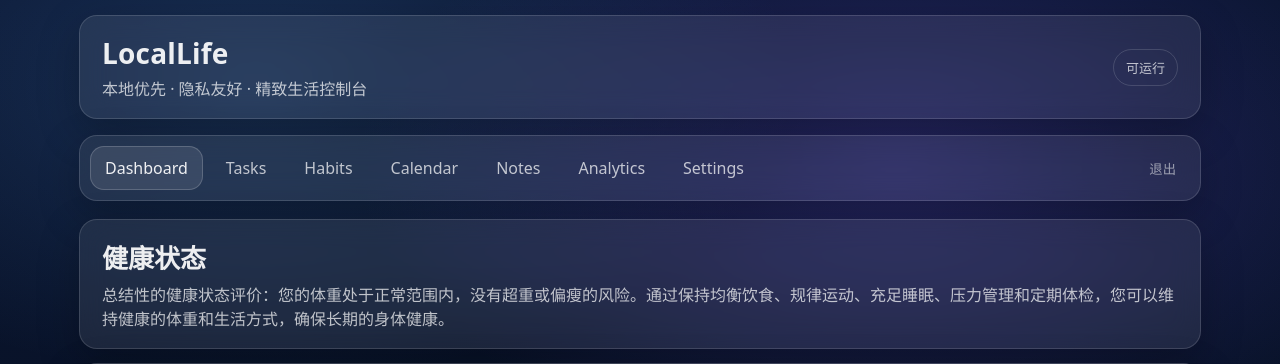
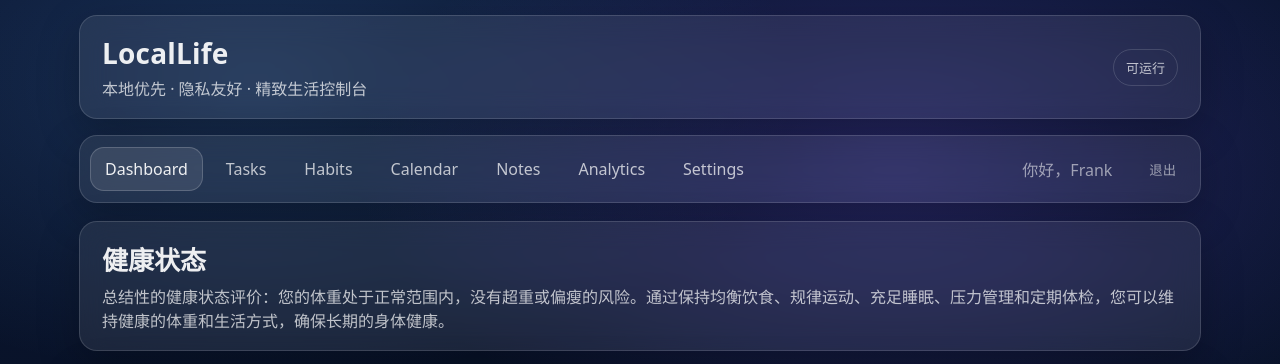
Before and after one commit to YYDW-i/personallife, a Django app: page / in a window 1280 px wide. Shown: the top 364 px of the page. Run offline with Django 5.2, Linux system fonts and the light colour scheme; a user stored in the database is signed in; data comes from the database, SQL or seed files in the repository.

Commit message:
添加用户名登录后显示的功能

```diff
--- a/templates/base.html
+++ b/templates/base.html
@@ -39,6 +39,7 @@
       {% endif %}
 
       {% if user.is_authenticated %}
+        <span class="tab subtle">你好，{{ user.username }}</span>
         <form method="post" action="{% url 'logout' %}" style="display:inline;">
           {% csrf_token %}
           <button type="submit" class="tab subtle" style="background:transparent;border:0;cursor:pointer;">
```
